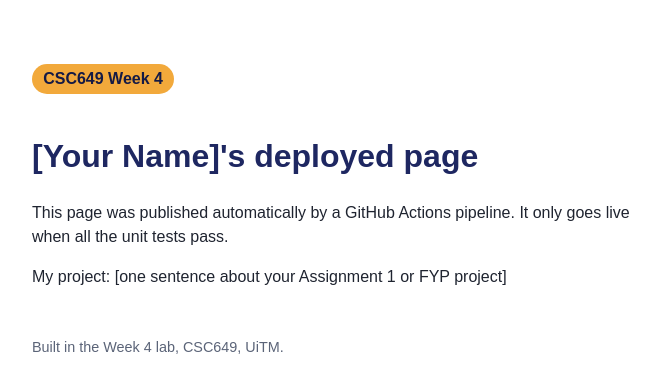
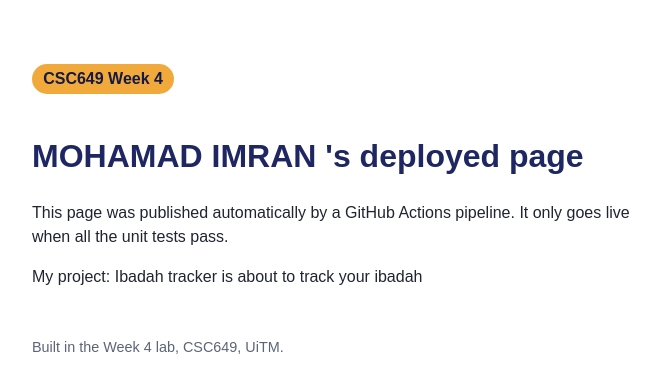
Before and after one commit to mohdmran/csc649-week4-lab, a plain HTML site: page site/index.html in a window 1280 px wide. Shown: the whole page, without its empty margins (288-948 px from the left). Drawn offline with Linux system fonts and the light colour scheme.

Commit message:
Deploy site with GitHub Pages

```diff
--- a/site/index.html
+++ b/site/index.html
@@ -13,10 +13,10 @@
 </head>
 <body>
   <p class="badge">CSC649 Week 4</p>
-  <h1>[Your Name]'s deployed page</h1>
+  <h1>MOHAMAD IMRAN 's deployed page</h1>
   <p>This page was published automatically by a GitHub Actions pipeline.
      It only goes live when all the unit tests pass.</p>
-  <p>My project: [one sentence about your Assignment 1 or FYP project]</p>
+  <p>My project: Ibadah tracker is about to track your ibadah</p>
   <footer>Built in the Week 4 lab, CSC649, UiTM.</footer>
 </body>
 </html>
```
Also changed, not shown: 1 other file.
